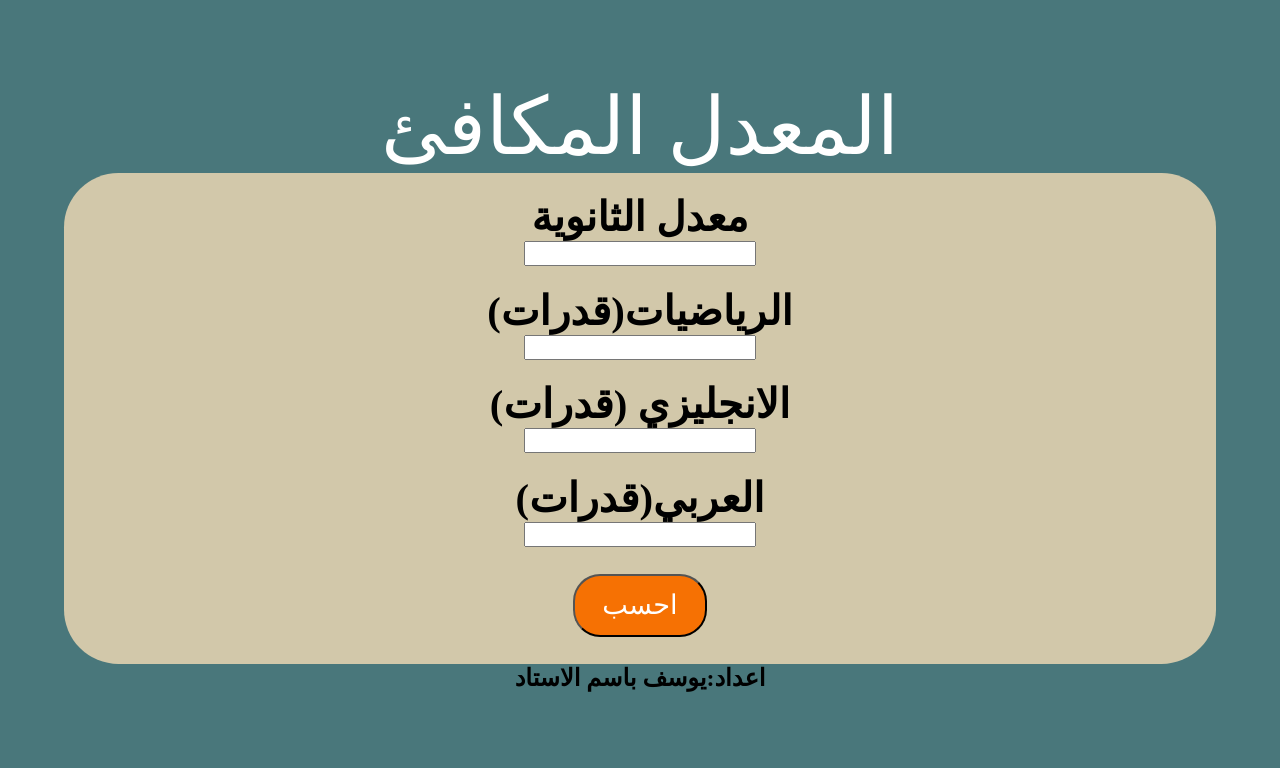
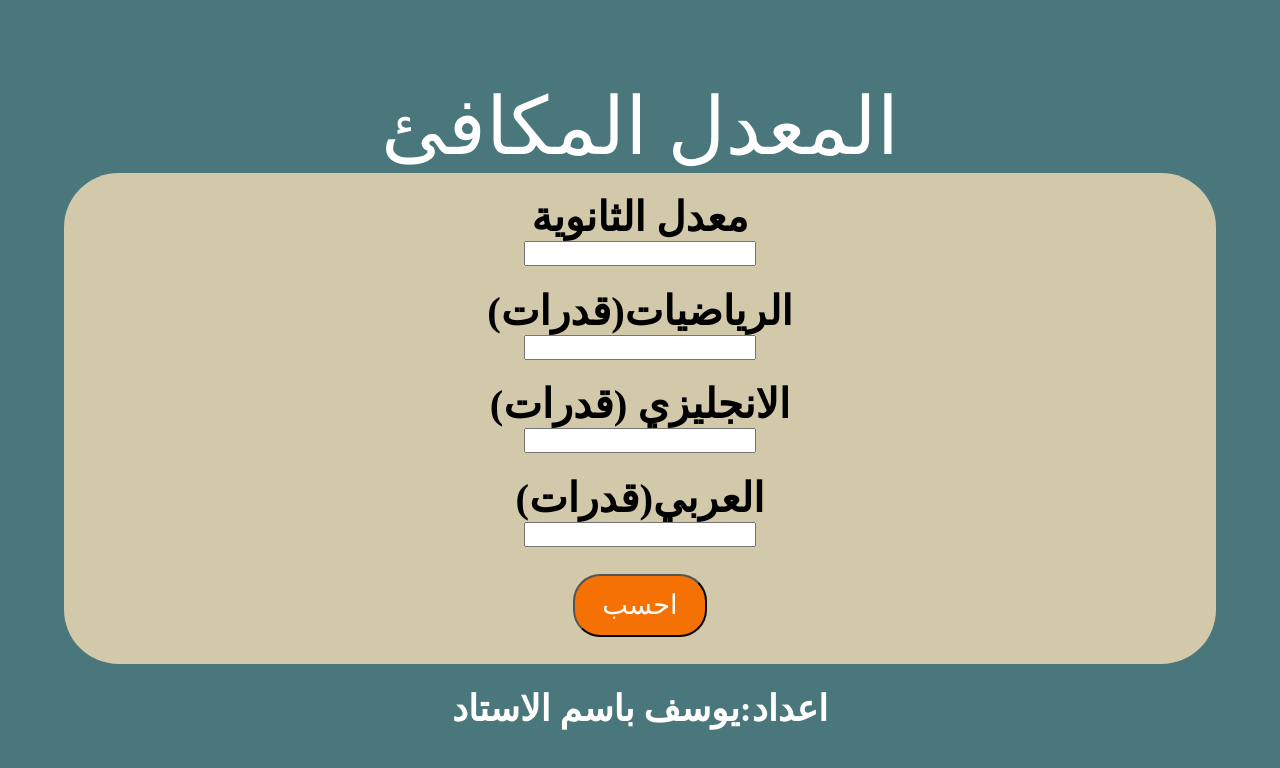
Before and after one commit to Waizo07/mokafe2, a plain HTML site: page index.html in a window 1280 px wide. Drawn offline with Linux system fonts and the light colour scheme.

Commit message:
Update main.css

```diff
--- a/main.css
+++ b/main.css
@@ -60,3 +60,8 @@ th{
     color: white;
 }
 }
+footer{
+    font-size: 1.5em;
+    margin-top: 1em;
+    color: #ffffff;
+}
```
